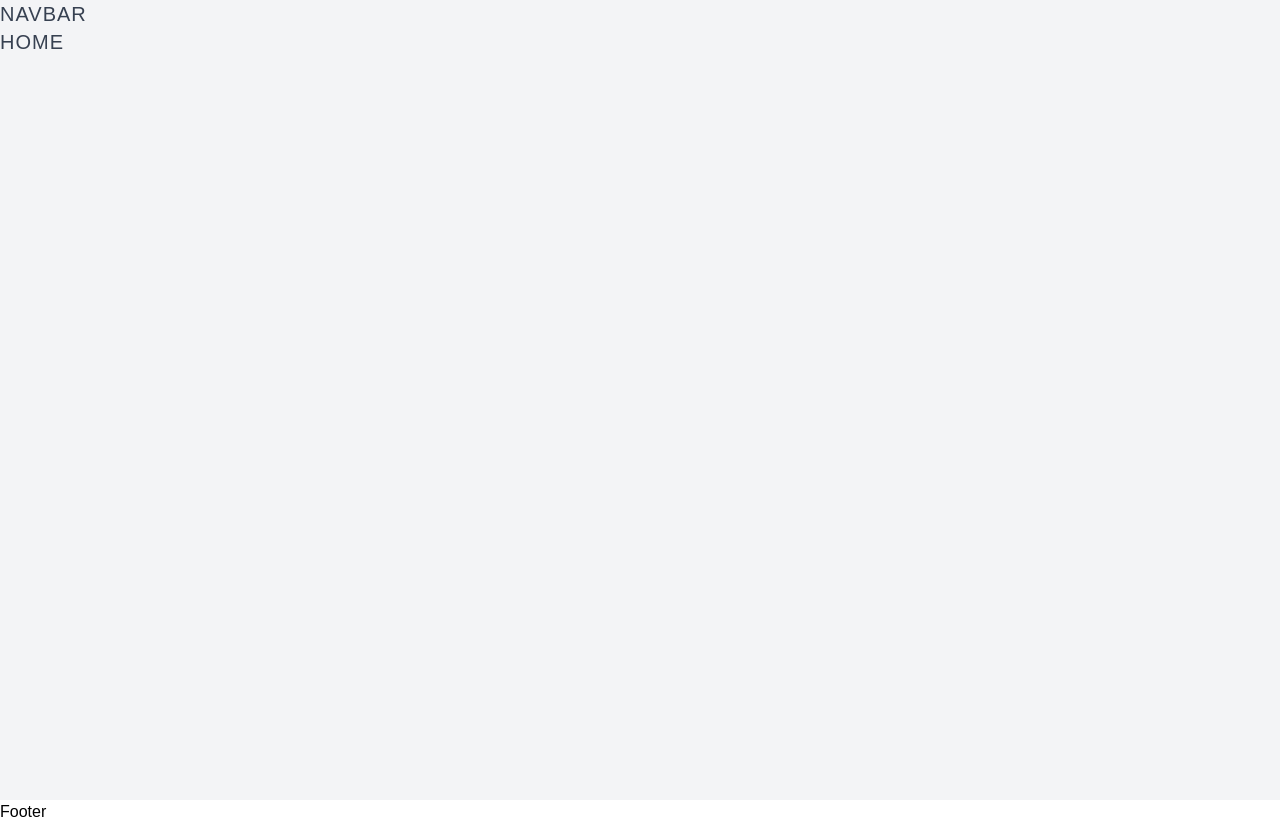
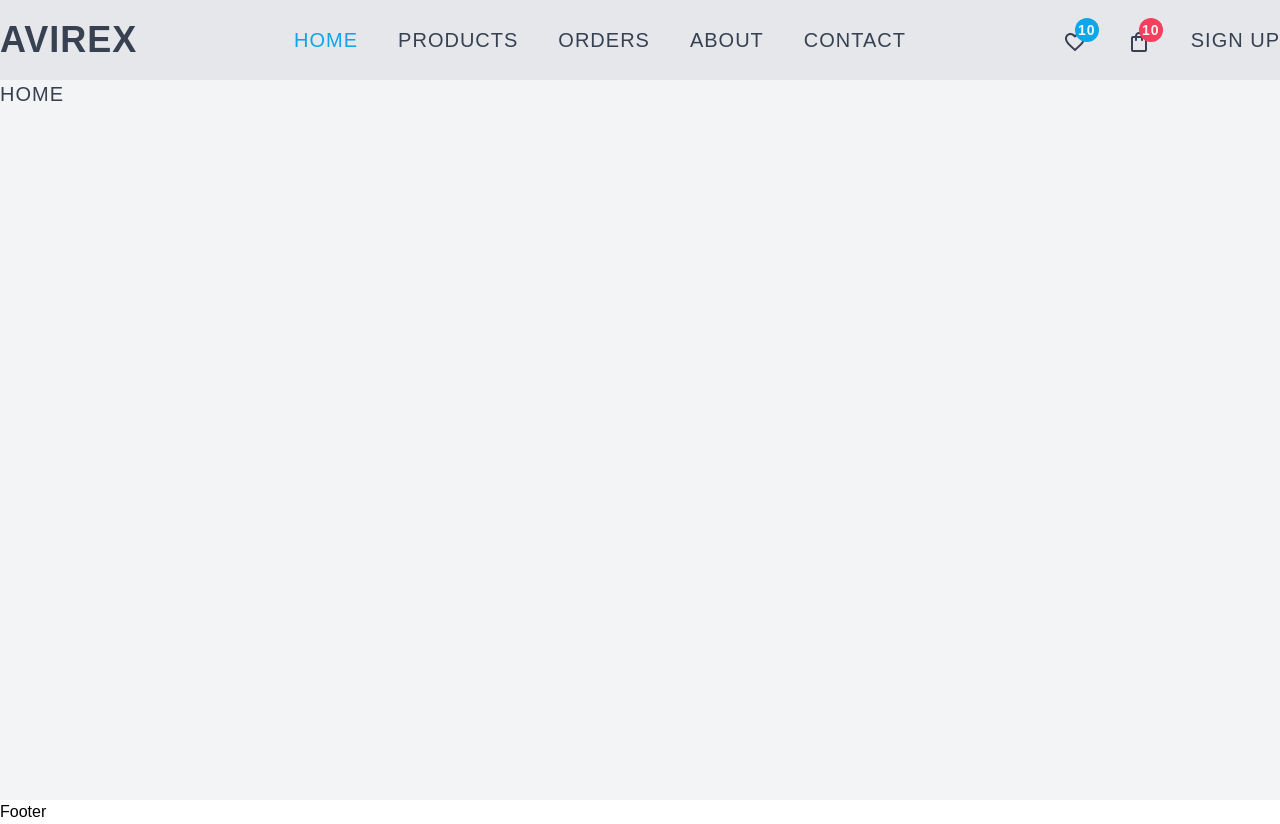
Before and after one commit to shohan-pherones/avirex-shopping, a React (Create React App) app: page / in a window 1280 px wide. Built offline with nearby package versions, Linux system fonts and the light colour scheme.

Commit message:
navbar done

```diff
--- a/src/components/Navbar.js
+++ b/src/components/Navbar.js
@@ -1,5 +1,51 @@
+import { Link, NavLink } from "react-router-dom";
+import FavoriteBorderIcon from "@mui/icons-material/FavoriteBorder";
+import ShoppingBagOutlinedIcon from "@mui/icons-material/ShoppingBagOutlined";
+
 const Navbar = () => {
-  return <div>Navbar</div>;
+  return (
+    <div className="navbar-bg bg-gray-200">
+      <div className="navbar container mx-auto h-20 flex items-center justify-between">
+        <div className="left">
+          <Link to="/" className="logo text-4xl font-semibold">
+            Avirex
+          </Link>
+        </div>
+        <div className="mid flex gap-10">
+          <NavLink to="/" className="link-item">
+            Home
+          </NavLink>
+          <NavLink to="/products" className="link-item">
+            Products
+          </NavLink>
+          <NavLink to="/orders" className="link-item">
+            Orders
+          </NavLink>
+          <NavLink to="/about" className="link-item">
+            About
+          </NavLink>
+          <NavLink to="/contact" className="link-item">
+            Contact
+          </NavLink>
+        </div>
+        <div className="right flex gap-10">
+          <Link to="/wishlist" className="relative">
+            <FavoriteBorderIcon />
+            <span className="absolute h-6 w-6 bg-sky-500 text-sm font-semibold text-sky-50 rounded-full flex justify-center items-center -top-2 -right-3">
+              10
+            </span>
+          </Link>
+          <Link to="/cart" className="relative">
+            <ShoppingBagOutlinedIcon />
+            <span className="absolute h-6 w-6 bg-rose-500 text-sm font-semibold text-rose-50 rounded-full flex justify-center items-center -top-2 -right-3">
+              10
+            </span>
+          </Link>
+          <Link to="/sign-up">Sign up</Link>
+        </div>
+      </div>
+    </div>
+  );
 };
 
 export default Navbar;
--- a/src/index.css
+++ b/src/index.css
@@ -7,3 +7,26 @@
 body {
   font-family: "Space Grotesk", sans-serif;
 }
+
+.link-item {
+  position: relative;
+}
+
+.link-item::after {
+  content: "";
+  width: 0%;
+  height: 2px;
+  background-color: #374151;
+  position: absolute;
+  left: 0;
+  bottom: 0;
+  transition: 0.3s ease-in-out;
+}
+
+.link-item:hover::after {
+  width: 100%;
+}
+
+.link-item.active {
+  color: #0ea5e9;
+}
```
